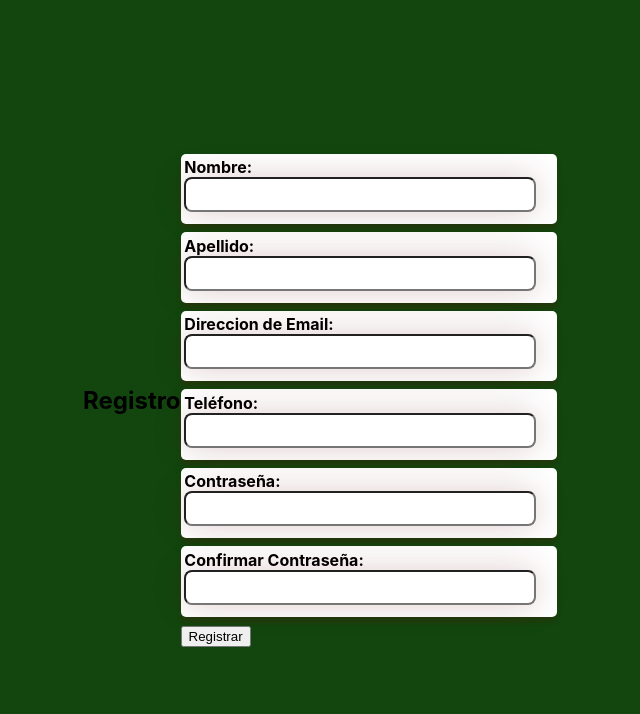
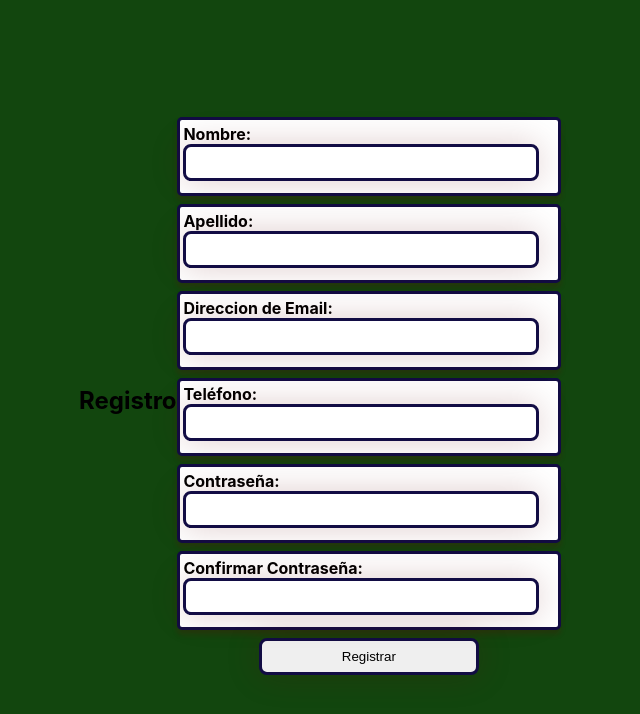
Before and after one commit to JuanIgnacioMarchetto/Clase-6---Ejercitaci-n, a React (Create React App) app: page / in a window 1280 px wide. Shown: the top 714 px of the page, without its empty margins (320-960 px from the left). Built offline with nearby package versions, Linux system fonts and the light colour scheme.

Commit message:
22/11/2023_08:20

```diff
--- a/src/components/Form.css
+++ b/src/components/Form.css
@@ -17,8 +17,10 @@ body {
 }
 label {
   display: block;
+  border-radius: 10px;
   margin-bottom: 8px;
   font-weight: bold;
+  border: rgb(18, 12, 68) 3px solid;
 }
 input{
     border-radius: 8px;
@@ -27,6 +29,20 @@ input{
     box-shadow: 0 0 34px rgba(97, 10, 10, 0.2);
     padding: 8px;
     margin-bottom: 8px;
+    border: rgb(18, 12, 68) 3px solid;
 
 }
-button {}
+button {
+    display: flex;
+    margin-left: auto;
+    margin-right: auto;
+    height: auto;
+    box-shadow: 0 0 34px rgba(97, 10, 10, 0.2);
+    padding-left: 80px;
+    padding-right: 80px;
+    padding-top: 8px;
+    padding-bottom: 8px;
+    margin-bottom: 8px;
+    border-radius: 8px;
+    border: rgb(18, 12, 68) 3px solid;
+}
```
